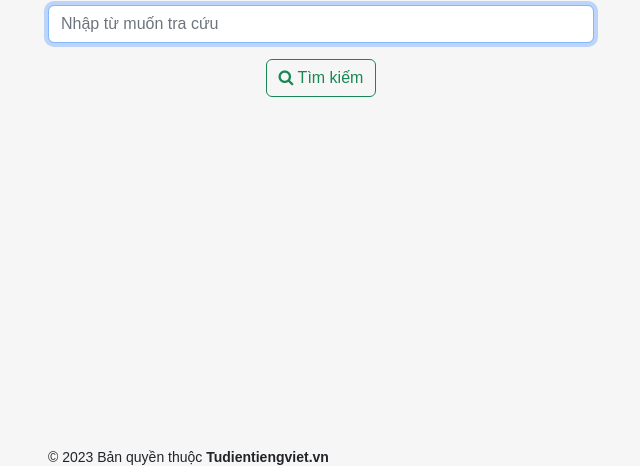
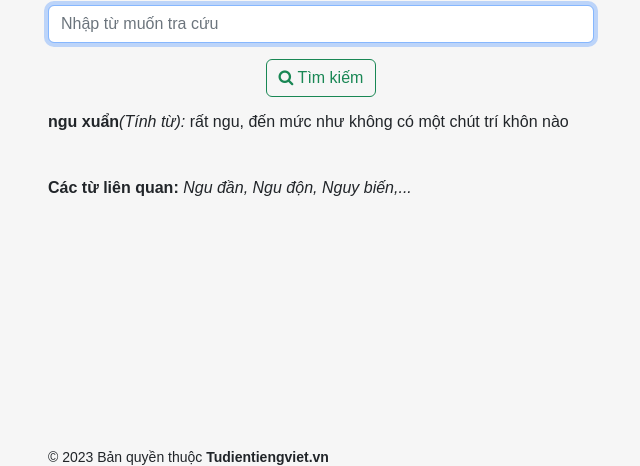
Before and after one commit to hungtm99/tudientiengviet.vn, a plain HTML site: page index.html in a window 1280 px wide. Shown: the part 334-800 px from the top of the page, without its empty margins (319-959 px from the left). Drawn offline with nearby package versions, Linux system fonts and the light colour scheme.

Commit message:
Chỉnh sửa giao diện trang tìm kiếm

```diff
--- a/index.html
+++ b/index.html
@@ -34,6 +34,17 @@
                         </button>
                         </div>
                     </form>
+                    <div class="mt-3" id="giaiNghiaTu">
+                        <p></p>
+                        <b>ngu xuẩn</b><i>(Tính từ):</i>
+                        <span>rất ngu, đến mức như không có một chút trí khôn nào</span>
+                    </div>
+                    <div class="mt-5" id="tuLienQuan">
+                        <b>Các từ liên quan:</b>
+                        <i>Ngu đần, </i>
+                        <i>Ngu độn, </i>
+                        <i>Nguy biến,... </i>
+                    </div>
                 </div>
                 <div class="text-center">
                     <div style="position: absolute; bottom: 0; text-align: center;">
```
